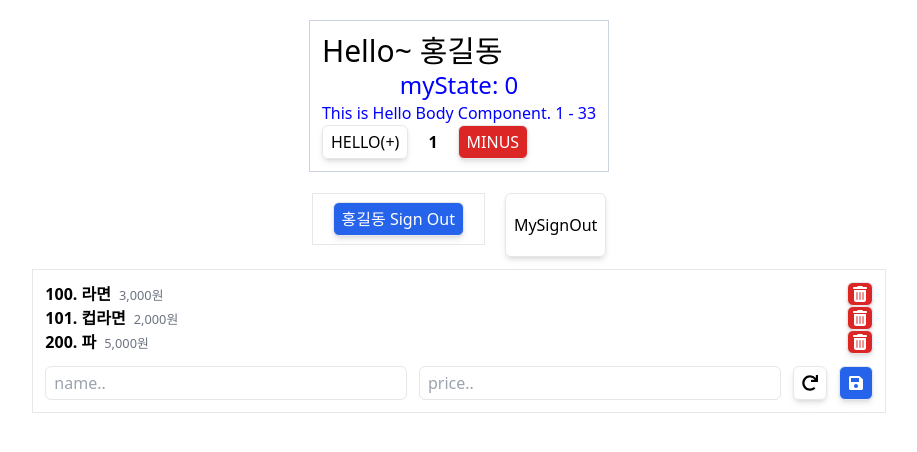
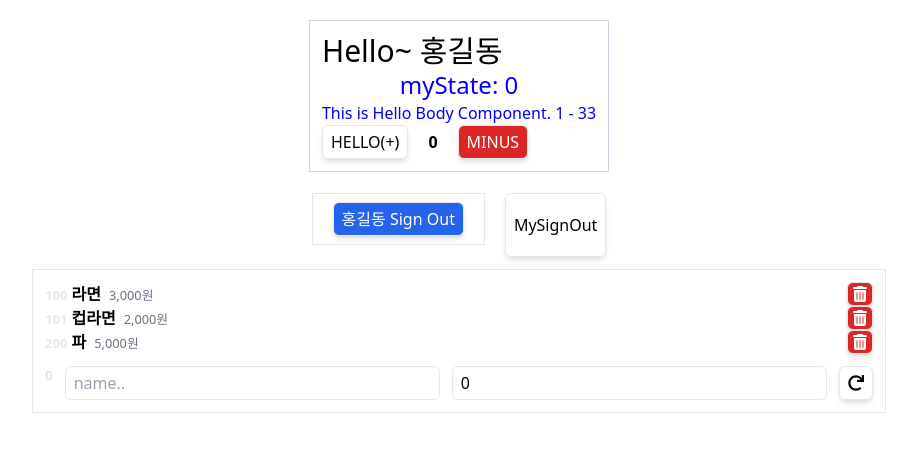
Before and after one commit to YoojeongKil/hana4, a React (Vite) app in the folder rbvite/: page /#/my in a window 1280 px wide. Both pictures are taken after a click on the button "Add Item". Shown: the top 452 px of the page, without its empty margins (181-1098 px from the left). Built offline with nearby package versions, Linux system fonts and the light colour scheme.

Commit message:
editCartItem

```diff
--- /dev/null
+++ b/rbvite/src/components/Item.tsx
@@ -0,0 +1,133 @@
+import { FaTrashCan } from 'react-icons/fa6';
+import { useSession, type CartItem } from '../hooks/session-context';
+import { FormEvent, MouseEvent, useRef, useState } from 'react';
+import { useCounter } from '../hooks/counter-hook';
+import Button from './atoms/Button';
+import { FaRedo, FaSave } from 'react-icons/fa';
+
+type Props = {
+  item: CartItem;
+  toggleAdding?: () => void; // add시에만 저달할 것!!
+};
+
+export default function Item({ item, toggleAdding }: Props) {
+  const { id, name, price } = item;
+
+  const { removeCartItem, addCartItem, editCartItem } = useSession();
+  const { plusCount } = useCounter();
+
+  const [isEditing, setIsEditing] = useState(!id);
+  const [hasDirty, setDirty] = useState(false);
+
+  const nameRef = useRef<HTMLInputElement>(null);
+  const priceRef = useRef<HTMLInputElement>(null);
+
+  const toggleEditing = (
+    e?: FormEvent<HTMLFormElement> | MouseEvent<HTMLButtonElement>
+  ) => {
+    // if (e && 'preventDefault' in e)
+    e?.preventDefault();
+    if (hasDirty && nameRef.current && priceRef.current) {
+      nameRef.current.value = name;
+      priceRef.current.value = String(price);
+      // setDirty(false);
+      checkDirty();
+    }
+
+    // setTimeout(() => {
+    if (toggleAdding) toggleAdding();
+    else setIsEditing((pre) => !pre);
+    // }, 500);
+
+    plusCount();
+  };
+
+  const removeItem = (e: MouseEvent<HTMLButtonElement>, id: number) => {
+    e.stopPropagation();
+    if (confirm('Are u sure?')) {
+      removeCartItem(id);
+    }
+  };
+
+  const saveItem = (e: FormEvent<HTMLFormElement>) => {
+    e.preventDefault();
+    const name = nameRef.current?.value;
+    const price = priceRef.current?.value;
+    // console.log('🚀  name/price:', name, price);
+    if (!name) {
+      alert('상품명을 입력하세요!');
+      return nameRef.current?.focus();
+    } else if (!price) {
+      alert('금액을 입력하세요!');
+      return priceRef.current?.focus();
+    }
+
+    if (id === 0) addCartItem(name, +price);
+    else editCartItem({ id, name, price: +price });
+
+    nameRef.current.value = '';
+    priceRef.current.value = '';
+    nameRef.current.focus();
+
+    toggleEditing();
+  };
+
+  const checkDirty = () => {
+    const currName = nameRef.current?.value;
+    const currPrice = Number(priceRef.current?.value);
+    setDirty(name !== currName || price !== currPrice);
+  };
+
+  return (
+    <>
+      {isEditing ? (
+        <form onSubmit={saveItem} className='mt-3 flex gap-3'>
+          <small className='text-gray-300'>{id}</small>
+          <input
+            ref={nameRef}
+            type='text'
+            onChange={checkDirty}
+            defaultValue={name}
+            placeholder='name..'
+            className='inp'
+          />
+          <input
+            ref={priceRef}
+            type='number'
+            onChange={checkDirty}
+            defaultValue={price}
+            placeholder='price..'
+            className='inp'
+          />
+          <Button type='reset' onClick={toggleEditing}>
+            <FaRedo />
+          </Button>
+          {hasDirty && (
+            <Button type='submit' variant='btn-primary'>
+              <FaSave />
+            </Button>
+          )}
+        </form>
+      ) : (
+        <a
+          href='#'
+          onClick={() => toggleEditing()}
+          className='group flex justify-between hover:bg-gray-200'
+        >
+          <strong className='group-hover:text-blue-500'>
+            <small className='text-gray-200'>{id}</small> {name}
+            <small className='ml-2 font-light text-gray-500 group-hover:text-gray-100'>
+              {price.toLocaleString()}원
+            </small>
+          </strong>
+          <button
+            onClick={(e) => removeItem(e, id)}
+            className='btn btn-danger px-1 py-0'
+          >
+            <FaTrashCan />
+          </button>
+        </a>
+      )}
+    </>
+  );
+}
--- a/rbvite/src/components/My.tsx
+++ b/rbvite/src/components/My.tsx
@@ -1,48 +1,19 @@
-import { FaPlus, FaTrashCan } from 'react-icons/fa6';
+import { FaPlus } from 'react-icons/fa6';
 import Login from './Login.tsx';
 import Profile from './Profile.tsx';
 import Button from './atoms/Button.tsx';
-import { FormEvent, useRef, useState } from 'react';
-import { FaRedo, FaSave } from 'react-icons/fa';
-import { useCounter } from '../hooks/counter-hook.tsx';
+import { useRef, useState } from 'react';
 import { useSession } from '../hooks/session-context.tsx';
+import Item from './Item.tsx';
 
 export default function My() {
-  const { session, removeCartItem, addCartItem } = useSession();
-  const { plusCount } = useCounter();
-  const [isEditing, setIsEditing] = useState(false);
+  const { session } = useSession();
+
+  const [isAdding, setIsAdding] = useState(false);
   const logoutButtonRef = useRef<HTMLButtonElement>(null);
-  const nameRef = useRef<HTMLInputElement>(null);
-  const priceRef = useRef<HTMLInputElement>(null);
 
-  const toggleEditing = () => {
-    setIsEditing((pre) => !pre);
-    plusCount();
-  };
-
-  const removeItem = (id: number) => {
-    if (confirm('Are u sure?')) {
-      removeCartItem(id);
-    }
-  };
-
-  const saveItem = (e: FormEvent<HTMLFormElement>) => {
-    e.preventDefault();
-    const name = nameRef.current?.value;
-    const price = priceRef.current?.value;
-    // console.log('🚀  name/price:', name, price);
-    if (!name) {
-      alert('상품명을 입력하세요!');
-      return nameRef.current?.focus();
-    } else if (!price) {
-      alert('금액을 입력하세요!');
-      return priceRef.current?.focus();
-    }
-
-    addCartItem(name, +price);
-    nameRef.current.value = '';
-    priceRef.current.value = '';
-    nameRef.current.focus();
+  const toggleAdding = () => {
+    setIsAdding((pre) => !pre);
   };
 
   return (
@@ -60,49 +31,22 @@ export default function My() {
 
       <ul className='my-3 w-2/3 border p-3'>
         {session.cart?.length ? (
-          session.cart.map(({ id, name, price }) => (
-            <li key={id} className='flex justify-between'>
-              <strong>
-                {id}. {name}
-                <small className='ml-2 font-light text-gray-500'>
-                  {price.toLocaleString()}원
-                </small>
-              </strong>
-              <button
-                onClick={() => removeItem(id)}
-                className='btn btn-danger px-1 py-0'
-              >
-                <FaTrashCan />
-              </button>
+          session.cart.map((item) => (
+            <li key={item.id}>
+              <Item item={item} />
             </li>
           ))
         ) : (
           <li className='text-slate-500'>There is no items.</li>
         )}
         <li className='mt-3 text-center'>
-          {isEditing ? (
-            <form onSubmit={saveItem} className='mt-3 flex gap-3'>
-              <input
-                ref={nameRef}
-                type='text'
-                placeholder='name..'
-                className='inp'
-              />
-              <input
-                ref={priceRef}
-                type='number'
-                placeholder='price..'
-                className='inp'
-              />
-              <Button type='reset' onClick={toggleEditing}>
-                <FaRedo />
-              </Button>
-              <Button type='submit' variant='btn-primary'>
-                <FaSave />
-              </Button>
-            </form>
+          {isAdding ? (
+            <Item
+              item={{ id: 0, name: '', price: 0 }}
+              toggleAdding={toggleAdding}
+            />
           ) : (
-            <Button onClick={toggleEditing}>
+            <Button onClick={toggleAdding}>
               <FaPlus /> Add Item
             </Button>
           )}
--- a/rbvite/src/hooks/session-context.tsx
+++ b/rbvite/src/hooks/session-context.tsx
@@ -18,7 +18,7 @@ const SampleSession = {
 };
 
 type LoginUser = typeof SampleSession.loginUser;
-type CartItem = { id: number; name: string; price: number };
+export type CartItem = { id: number; name: string; price: number };
 export type Session = { loginUser: LoginUser | null; cart: CartItem[] };
 
 const contextInitValue = {
@@ -29,6 +29,7 @@ const contextInitValue = {
   },
   removeCartItem: (id: number) => console.log(id),
   addCartItem: (name: string, price: number) => console.log(name, price),
+  editCartItem: (item: CartItem) => console.log(item),
   loginRef: createRef<LoginHandler>(),
 };
 
@@ -75,9 +76,26 @@ export const SessionProvider = ({ children }: PropsWithChildren) => {
     });
   };
 
+  const editCartItem = (item: CartItem) => {
+    setSession({
+      ...session,
+      cart: session.cart.map((oldItem) =>
+        oldItem.id === item.id ? item : oldItem
+      ),
+    });
+  };
+
   return (
     <SessionContext.Provider
-      value={{ session, logout, login, removeCartItem, addCartItem, loginRef }}
+      value={{
+        session,
+        logout,
+        login,
+        removeCartItem,
+        addCartItem,
+        editCartItem,
+        loginRef,
+      }}
     >
       {children}
     </SessionContext.Provider>
```
Also changed, not shown: 1 other file (tests, documents, lock files or other folders).
